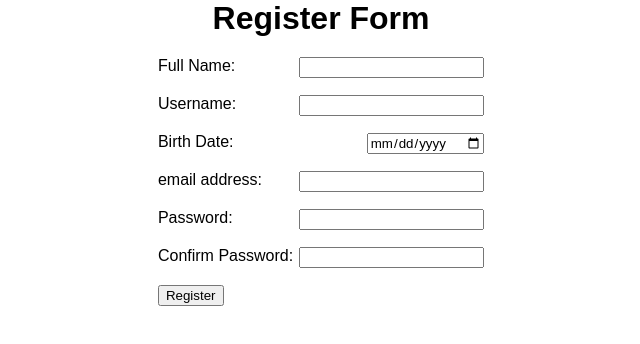
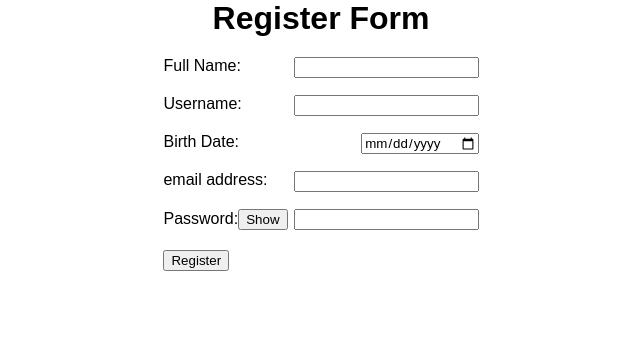
Before and after one commit to bprof-projm/photory, a React (Create React App) app in the folder photoryapp/: page /register in a window 1280 px wide. Shown: the top 344 px of the page, without its empty margins (319-959 px from the left). Built offline with nearby package versions, Linux system fonts and the light colour scheme.

Commit message:
validate function created

```diff
--- a/photoryapp/src/Components/Browser/Browser.js
+++ b/photoryapp/src/Components/Browser/Browser.js
@@ -1,5 +1,5 @@
 import React, { useState } from 'react';
-import Picture from '../Models/Picture.js';
+import Picture from '../../Models/Picture.js';
 import Thumbnail from './Thumbnail.js';
 import Navbar from '../Navbar/Navbar';
 import './Browser.scss';
--- a/photoryapp/src/Components/Register/Register.js
+++ b/photoryapp/src/Components/Register/Register.js
@@ -2,7 +2,7 @@ import { getDefaultNormalizer, render } from '@testing-library/react';
 import React, {Component} from 'react';
 import {useHistory, Link} from 'react-router-dom';
 import './Register.scss';
-import { fetchToBackend } from '../../functions.js';
+import { validateRegisterForm } from '../../functions.js';
 
 let USERNAME = null;
 let HIDDENATTRI_REG = "";
@@ -17,29 +17,28 @@ class Register extends Component{
         }
     }
 
-    Validate = () =>{
-        var fullname = document.getElementById('fullname').value;
-        var username = document.getElementById('username').value;
-        var birthdate = document.getElementById('birthdate').value;
-        var email = document.getElementById('email').value;
-        var password = document.getElementById('password').value;
-        var confpassword = document.getElementById('confpassword').value;
-        var jsonBody = JSON.stringify({
-            fullname: fullname,
-            username: username,
-            birthdate: birthdate,
-            email: email,
-            password: password
-            //confpassword: confpassword
-        });
-        fetchToBackend("Register", "get", null)
+    validate = () =>{
+        validateRegisterForm()
         .then(result => this.setState(state =>{
-            var error = result.error;
+            var error = result.userName;
             return{
                 error
             };
         }));
       }
+
+    showpassword = () =>{
+        var input = document.getElementById('password');
+        var btn = document.getElementById('btn-show');
+        if (input.type == "password"){
+            input.type = "text";
+            btn.innerText = "Hide";
+        }
+        else {
+            input.type = "password";
+            btn.innerText = "Show";
+        }
+    }
 
     render(){
         return(
@@ -66,13 +65,10 @@ class Register extends Component{
                         <li>
                         <label>Password:</label>
                         <input id="password" type="password" name="password"/>
+                        <button id="btn-show" type="button" onClick={this.showpassword}>Show</button>
                         </li>
                         <li>
-                        <label>Confirm Password:</label>
-                        <input id="confpassword" type="password" name="confpassword"/>
-                        </li>
-                        <li>
-                            <button type="button" hidden={HIDDENATTRI_REG} onClick={this.Validate.bind(this)}>Register</button>
+                            <button type="button" hidden={HIDDENATTRI_REG} onClick={this.validate.bind(this)}>Register</button>
                             <Link to="/">
                                 <button type="button" hidden={HIDDENATTRI_NEXT}>Next</button>
                             </Link>
--- a/photoryapp/src/functions.js
+++ b/photoryapp/src/functions.js
@@ -22,5 +22,27 @@ export function fetchToBackend(controller, method, jsonbody) {
         };
     }
 
-    return fetch('https://localhost:5001/' + controller, request).then(respond => respond.json())
+    return fetch('http://localhost:5000/' + controller, request).then(respond => respond.json());
 }
+
+export function validateRegisterForm(){
+    var fullname = document.getElementById('fullname').value;
+    var username = document.getElementById('username').value;
+    var birthdate = document.getElementById('birthdate').value;
+    var email = document.getElementById('email').value;
+    var password = document.getElementById('password').value;
+
+    if (email.includes("@") == false){
+        return false;
+    }
+
+    var jsonbody = JSON.stringify({
+        fullname: fullname,
+        username: username,
+        birthdate: birthdate,
+        email: email,
+        password: password
+    });
+
+    return fetchToBackend("User", "post", jsonbody);
+}
```
Also changed, not shown: photoryapp/src/Models/Picture.js (renamed from photoryapp/src/Components/Models/Picture.js).
